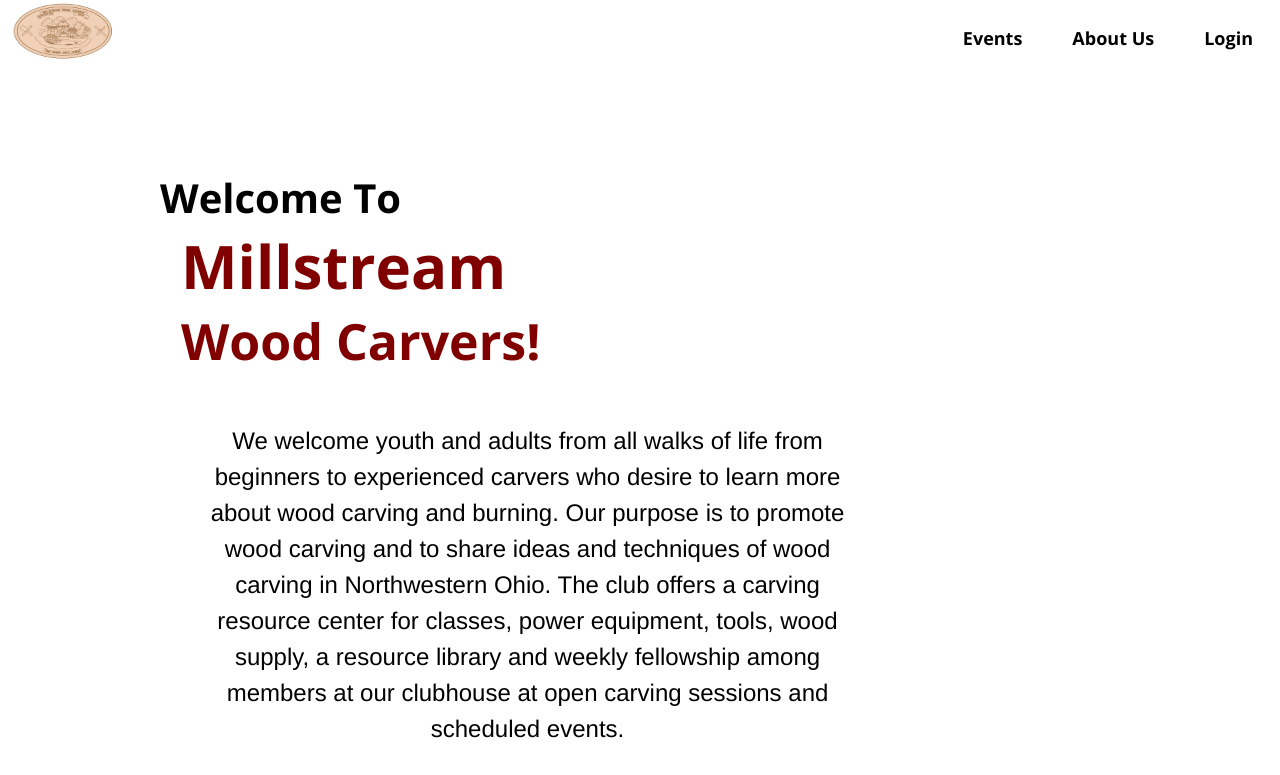
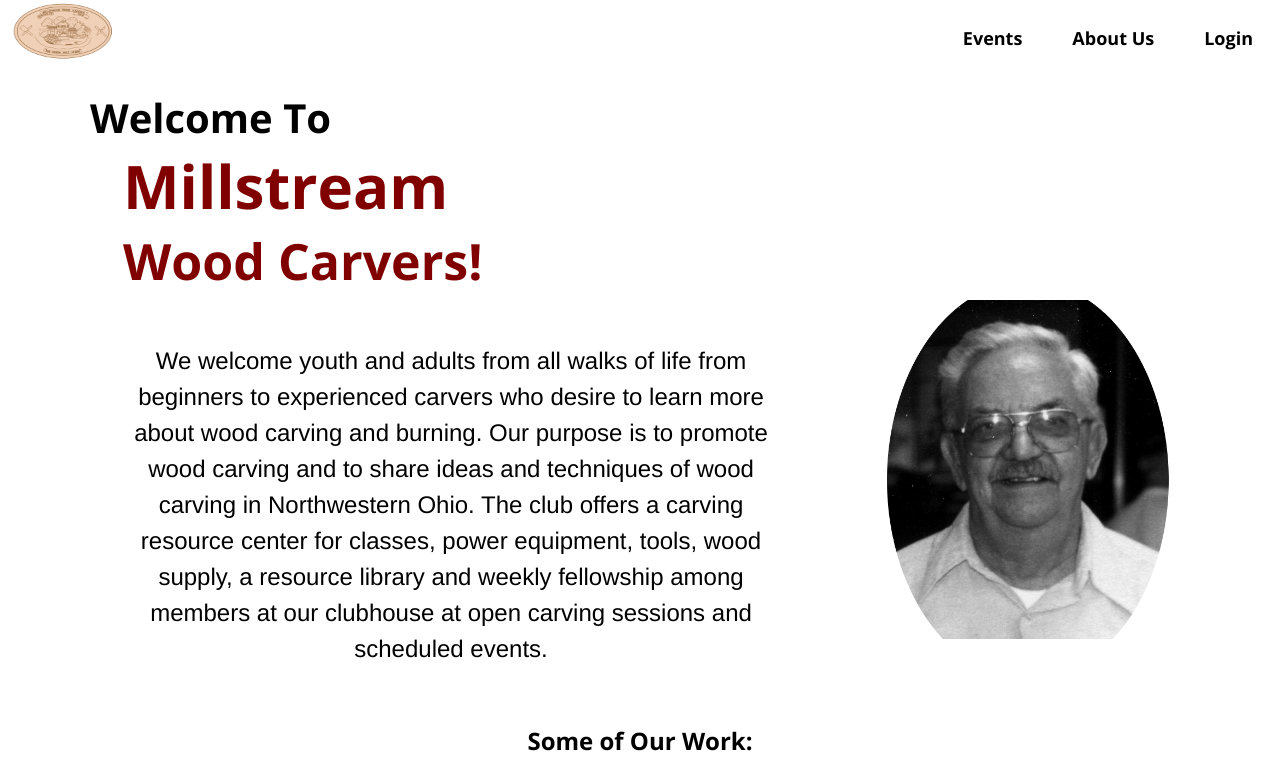
Before and after one commit to sidiBtr/CSCI480-project, a React (Vite) app in the folder frontend/: page / in a window 1280 px wide. Shown: the top 775 px of the page. Built offline with nearby package versions, Linux system fonts and the light colour scheme.

Commit message:
Fixed image

```diff
--- a/frontend/src/pages/Home.jsx
+++ b/frontend/src/pages/Home.jsx
@@ -20,6 +20,7 @@ export default function Home() {
         <h3 className="welcome">Welcome To</h3>
         <h1>Millstream</h1>
         <h3 className="club">Wood Carvers!</h3>
+        <div className="image-with-text">
         <p>We welcome youth and adults from all walks of life from beginners
         to experienced carvers who desire to learn more about wood carving and burning.
         Our purpose is to promote wood carving and to share ideas and techniques of wood carving
@@ -27,10 +28,12 @@ export default function Home() {
         tools, wood supply, a resource library and weekly fellowship among members
         at our clubhouse at open carving sessions and scheduled events.
         </p>
+        <img className="home-image" title="Our founder Tom Miller" src={tom} alt="Our founder Tom Miller"/>
         </div>
-        <div className="home-image">
+        </div>
+        {/*<div className="home-image">
         <img title="Our founder Tom Miller" src={tom} alt="Our founder Tom Miller"/>
-        </div>
+  </div>*/}
       </div>
     </section>
 
--- a/frontend/src/pages/homePage.css
+++ b/frontend/src/pages/homePage.css
@@ -6,13 +6,17 @@ html {
 
 
 .home-container {
-  display: block;
+  display: flex;
+  flex-direction: column;
+  justify-content: center;
+  align-items: center;
   padding-bottom: 4em;
 }
 
 .home-text {
-    padding-top: 6em;
-    padding-left: 10em;
+    /*padding-right: 10em;*/
+    /*padding-left: 3em;*/
+    padding-top: 1em;
   }
 
   .home-text h1 {
@@ -31,12 +35,20 @@ html {
     margin-left: 3%;
   }
 
+  .image-with-text {
+    display: flex;
+    flex-direction: row;
+    justify-content: center;
+    align-items: center;
+    gap: 50px;
+  }
+
   .home-text p {
     max-width: 700px;
     font-size: 24px;
     font-weight: normal;
     line-height: 150%;
-    margin-left: 5%;
+    margin-left: 2%;
     padding-top: 2em;
   }
 
@@ -52,17 +64,16 @@ html {
 
   .home-image {
     display: flex;
-    padding-left: 3em;
-    padding-top: 10em;
-    max-width: 1400px;
+    max-width: 350px;
+    padding-bottom: 3em;
   }
 
-  .home-image img {
+  /*.home-image img {
     position: absolute;
     width: 100%;
     max-width: 500px;
     object-fit: cover;
-  }
+  }*/
 
   .img-text {
     display: flex;
@@ -106,7 +117,10 @@ html {
 
   @media (max-width: 650px) {
     .home-container {
-      display: block;
+      display: flex;
+      flex-direction: column;
+      justify-content: center;
+      align-items: center;
       padding-bottom: 0em;
     }
 
@@ -117,27 +131,27 @@ html {
       }
 
       .home-text h1 {
+        font-size: 35px;
+        color: maroon;
+        margin-left: auto;
+        text-align: center;
+      }
+
+      .home-text .welcome {
+        font-size: 25px;
+        text-align: center;
+      }
+
+      .home-text .club {
         font-size: 30px;
         color: maroon;
         margin-left: auto;
         text-align: center;
       }
 
-      .home-text .welcome {
-        font-size: 20px;
-        text-align: center;
-      }
-
-      .home-text .club {
-        font-size: 25px;
-        color: maroon;
-        margin-left: auto;
-        text-align: center;
-      }
-
       .home-text p {
-        max-width: 590px;
-        font-size: 16px;
+        max-width: 500px;
+        font-size: 18px;
         font-weight: normal;
         line-height: 125%;
         margin-left: auto;
@@ -216,8 +230,8 @@ html {
   @media (max-width: 1000px) and (min-width: 651px) {
 
     .home-text {
-      padding-top: 4em;
-      padding-left: 8em;
+      padding-top: 1em;
+      padding-left: 5%;
     }
 
     .home-text p {
@@ -225,16 +239,20 @@ html {
       line-height: 150%;
     }
 
+    .home-image {
+      max-width: 250px;
+    }
+
     .home-text h1 {
+      font-size: 40px;
+    }
+
+    .home-text .welcome {
       font-size: 35px;
     }
 
-    .home-text .welcome {
-      font-size: 30px;
-    }
-
     .home-text .club {
-      font-size: 32px;
+      font-size: 38px;
     }
 
     .gallery-container {
@@ -243,7 +261,7 @@ html {
   }
 
   @media (max-width: 1400px) {
-    .home-image {
+    /*.home-image {
       display: none;
       padding-left: 0em;
       padding-top: 0em;
@@ -255,7 +273,7 @@ html {
       width: 0%;
       max-width: 0%;
       object-fit: cover;
-    }
+    }*/
   }
 
 
```
